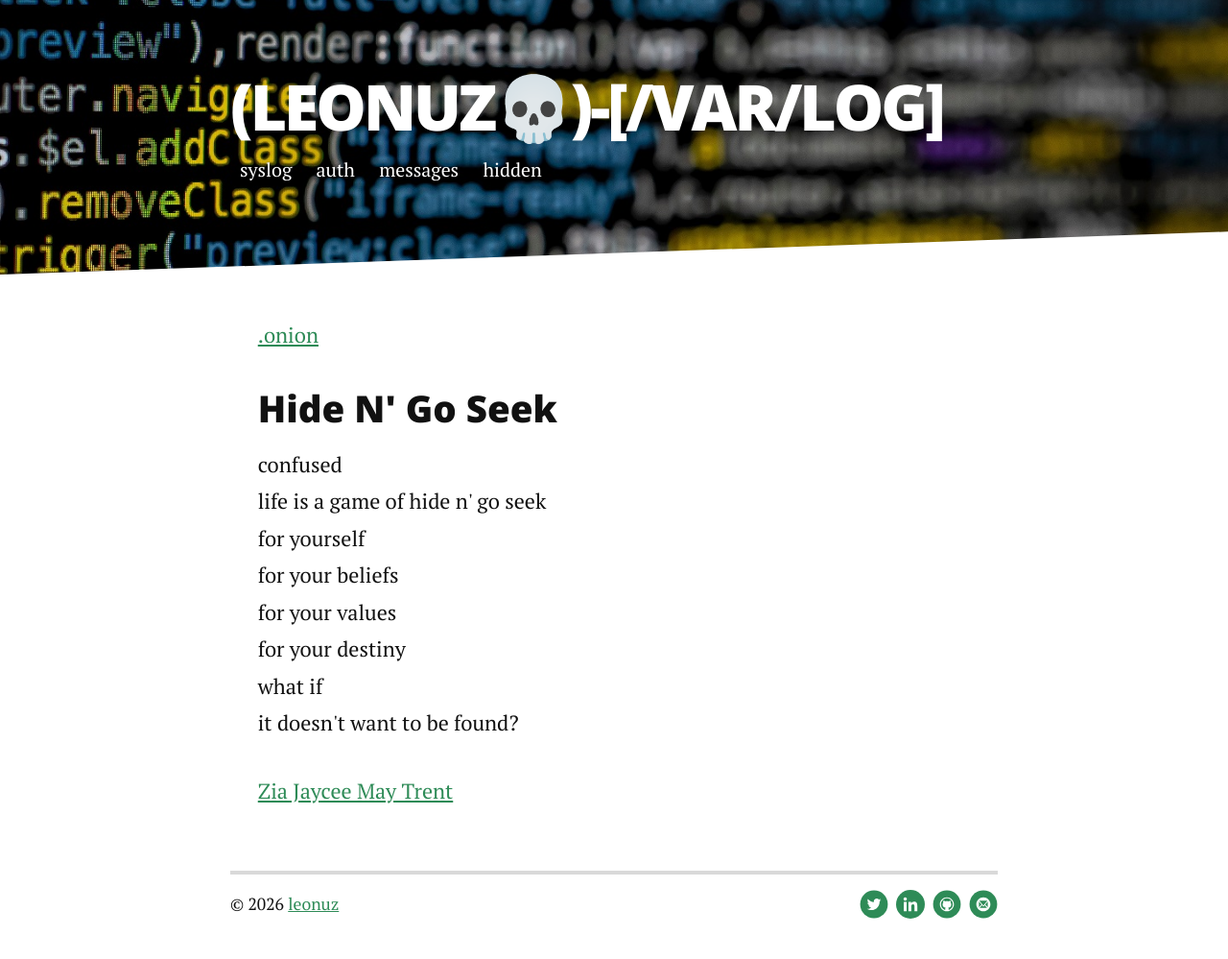
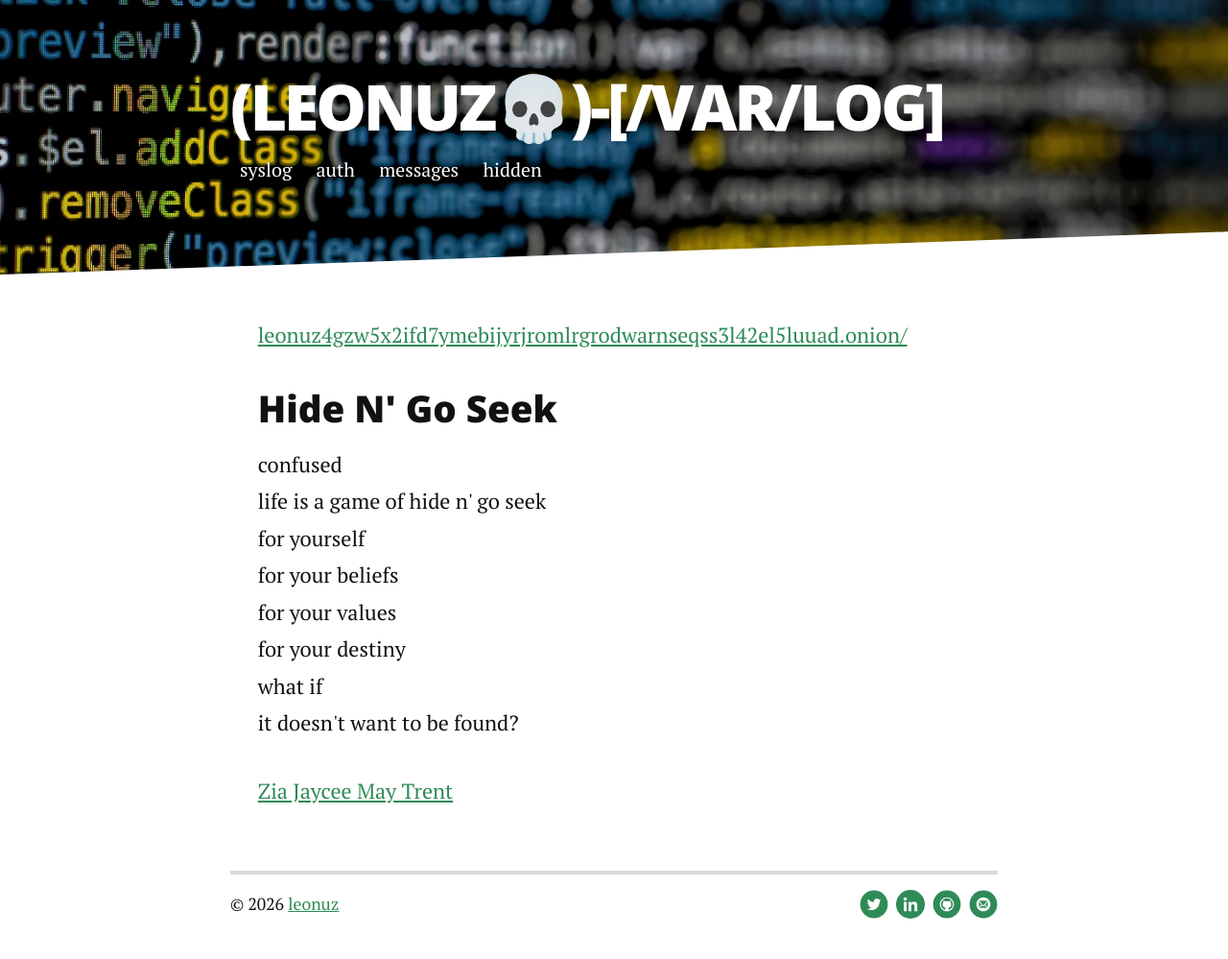
Before and after one commit to leonuz/leonuz.github.io, a Jekyll site: the page built from hidden.md, in a window 1280 px wide. Shown: the whole page at 96% size. Built offline with Jekyll 4.4.1, drawn with Linux system fonts in a browser that asks for light colours; nearby versions of some CDN libraries.

Commit message:
Update hidden.md with new onion link

```diff
--- a/hidden.md
+++ b/hidden.md
@@ -5,7 +5,7 @@ title: hidden
 
 <div class="post">
 
-<p><a href="#">.onion</a></p>
+<p><a href="[#](http://leonuz4gzw5x2ifd7ymebijyrjromlrgrodwarnseqss3l42el5luuad.onion/)">leonuz4gzw5x2ifd7ymebijyrjromlrgrodwarnseqss3l42el5luuad.onion/</a></p>
 
 <h3 id="hide-n-go-seek">Hide N&#39; Go Seek</h3>
 <p>confused<br>life is a game of hide n&#39; go seek<br>for yourself<br>for your beliefs<br>for your values<br>for your destiny<br>what if<br>it doesn&#39;t want to be found?  </p>
```
